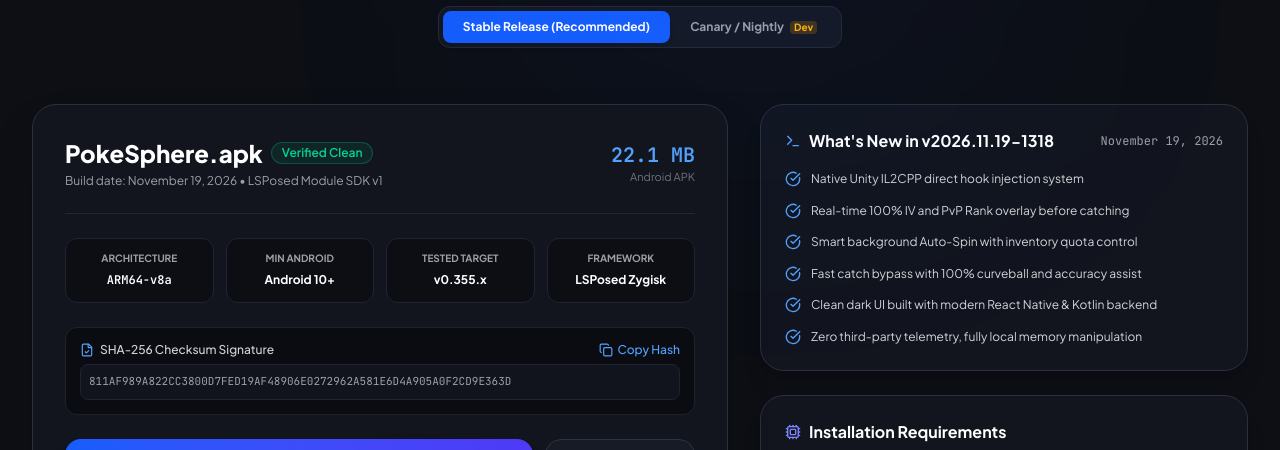
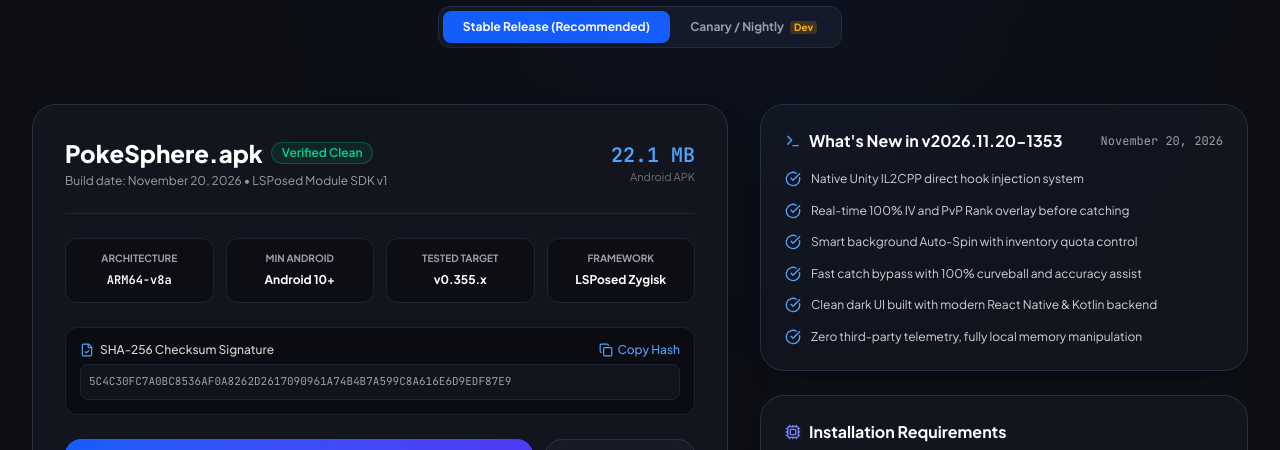
Before and after one commit to vishu39/PokeSphere_Web, a React (Vite) app: page / in a window 1280 px wide. Shown: the part 1060-1510 px from the top of the page. Built offline with nearby package versions, Linux system fonts and the light colour scheme.

Commit message:
Release PgSphere 2026.11.20-1353

```diff
--- a/public/update.json
+++ b/public/update.json
@@ -1,9 +1,9 @@
 {
-  "versionCode": 464148,
-  "versionName": "2026.11.19-1318",
+  "versionCode": 465623,
+  "versionName": "2026.11.20-1353",
   "apkUrl": "/downloads/PokeSphere.apk",
-  "sha256": "811AF989A822CC3800D7FED19AF48906E0272962A581E6D4A905A0F2CD9E363D",
+  "sha256": "5C4C30FC7A0BC8536AF0A8262D2617090961A74B4B7A599C8A616E6D9EDF87E9",
   "size": "22.1 MB",
-  "sizeBytes": 23187089,
-  "date": "November 19, 2026"
+  "sizeBytes": 23213065,
+  "date": "November 20, 2026"
 }
--- a/src/data/downloadData.ts
+++ b/src/data/downloadData.ts
@@ -16,13 +16,13 @@ export interface ReleaseInfo {
 }
 
 export const CURRENT_RELEASE: ReleaseInfo = {
-  version: "2026.11.19-1318",
-  tag: "v2026.11.19-1318",
-  date: "November 19, 2026",
+  version: "2026.11.20-1353",
+  tag: "v2026.11.20-1353",
+  date: "November 20, 2026",
   fileName: "PokeSphere.apk",
   downloadUrl: "/downloads/PokeSphere.apk",
   fileSize: "22.1 MB",
-  sha256: "811AF989A822CC3800D7FED19AF48906E0272962A581E6D4A905A0F2CD9E363D",
+  sha256: "5C4C30FC7A0BC8536AF0A8262D2617090961A74B4B7A599C8A616E6D9EDF87E9",
   minAndroid: "Android 10 (API 29) to Android 15",
   targetArchitecture: "ARM64-v8a",
   testedGameVersion: "Pokémon GO 0.345.x - 0.355.x",
```
Also changed, not shown: 1 other file (tests, documents, lock files or other folders).
